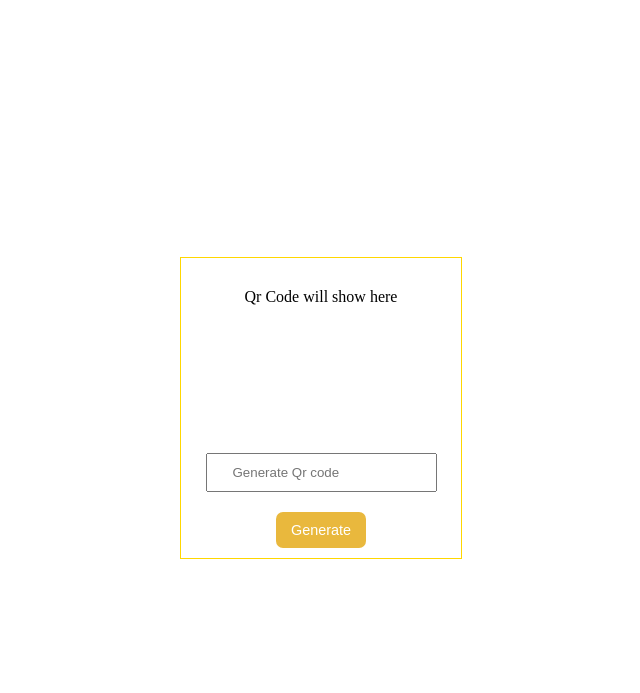
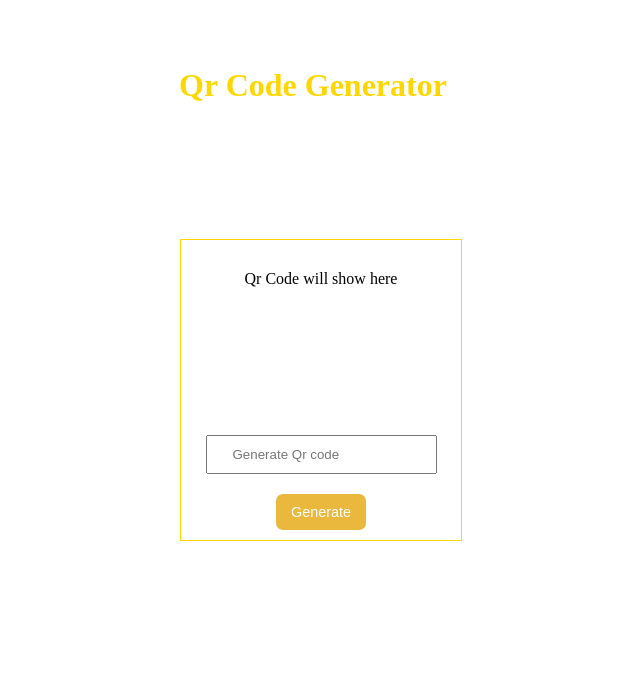
Before and after one commit to WhatsWrongOB/Qr_code_generator, a plain HTML site: page index.html in a window 1280 px wide. Shown: the whole page, without its empty margins (327-967 px from the left). Drawn offline with Linux system fonts and the light colour scheme.

Commit message:
first commit

```diff
--- a/index.html
+++ b/index.html
@@ -9,6 +9,8 @@
 </head>
 
 <body>
+    <h2 class="heading">Qr Code Generator</h2>
+    <div class="container">
     <div class="wrapper">
         <div id="qrcode"></div>
         <div class="combine">
@@ -16,7 +18,7 @@
             <button class="btn">Generate</button>
         </div>
     </div>
-
+</div>
     <script src="script.js"></script>
 
 </body>
--- a/script.js
+++ b/script.js
@@ -20,8 +20,8 @@ const makeQrCode = () => {
         qrCodeDiv.innerHTML = '';
     }
 
-    if(qrCode == undefined ){
-         qrCodeDiv.innerHTML = ' Qr Code will show here'
+    if (qrCode == undefined) {
+        qrCodeDiv.innerHTML = ' Qr Code will show here'
     }
 }
 
--- a/style.css
+++ b/style.css
@@ -1,6 +1,6 @@
-body {
+.container {
     width: 100vw;
-    height: 100vh;
+    height: 75vh;
     display: flex;
     justify-content: center;
     align-items: center;
@@ -16,6 +16,14 @@ body {
     position: relative;
     border: 1px solid gold;
 
+}
+
+.heading{
+    text-align: center;
+    position: relative;
+    top: 40px;
+    font-size: 2rem;
+    color: gold;
 }
 
 #qrcode {
```
